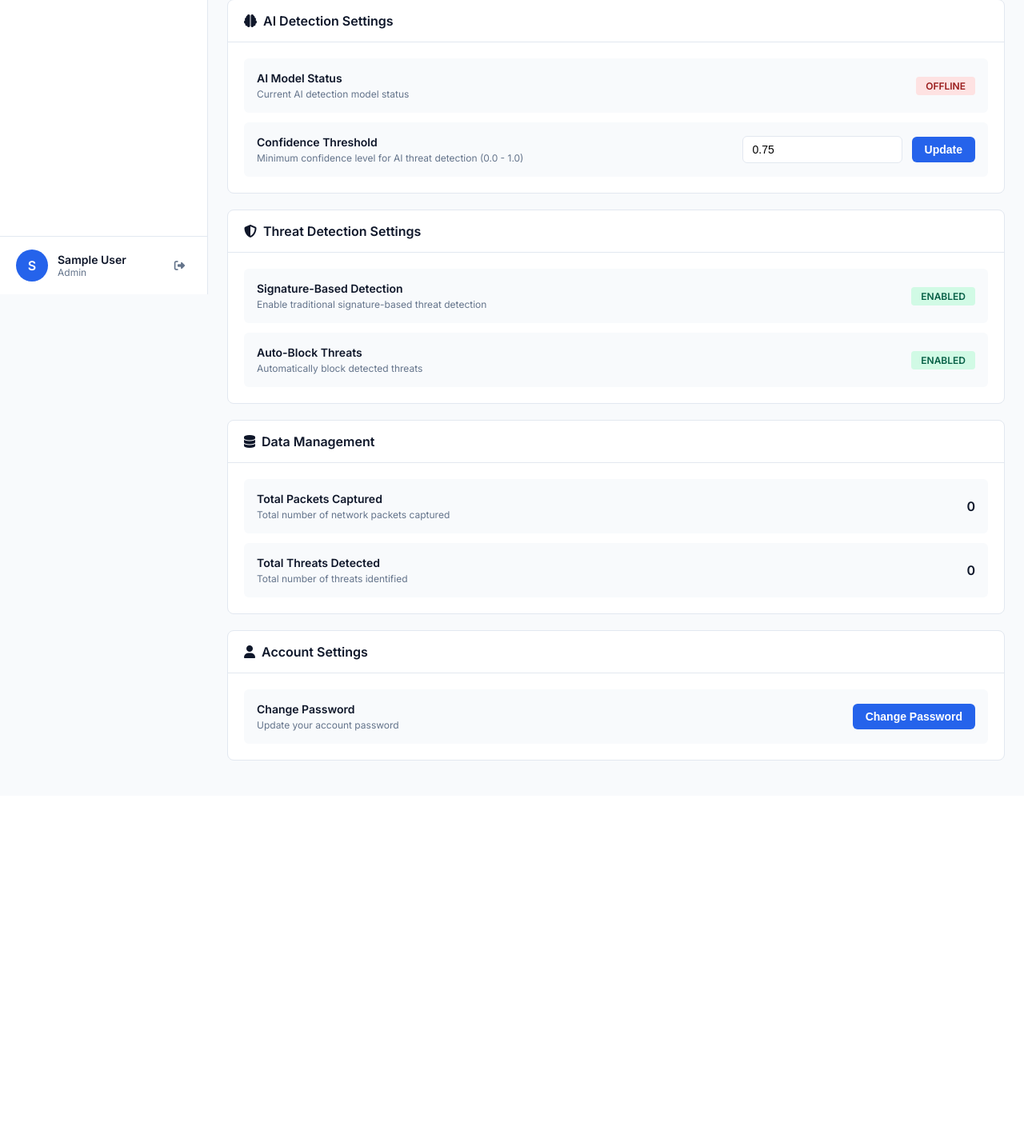
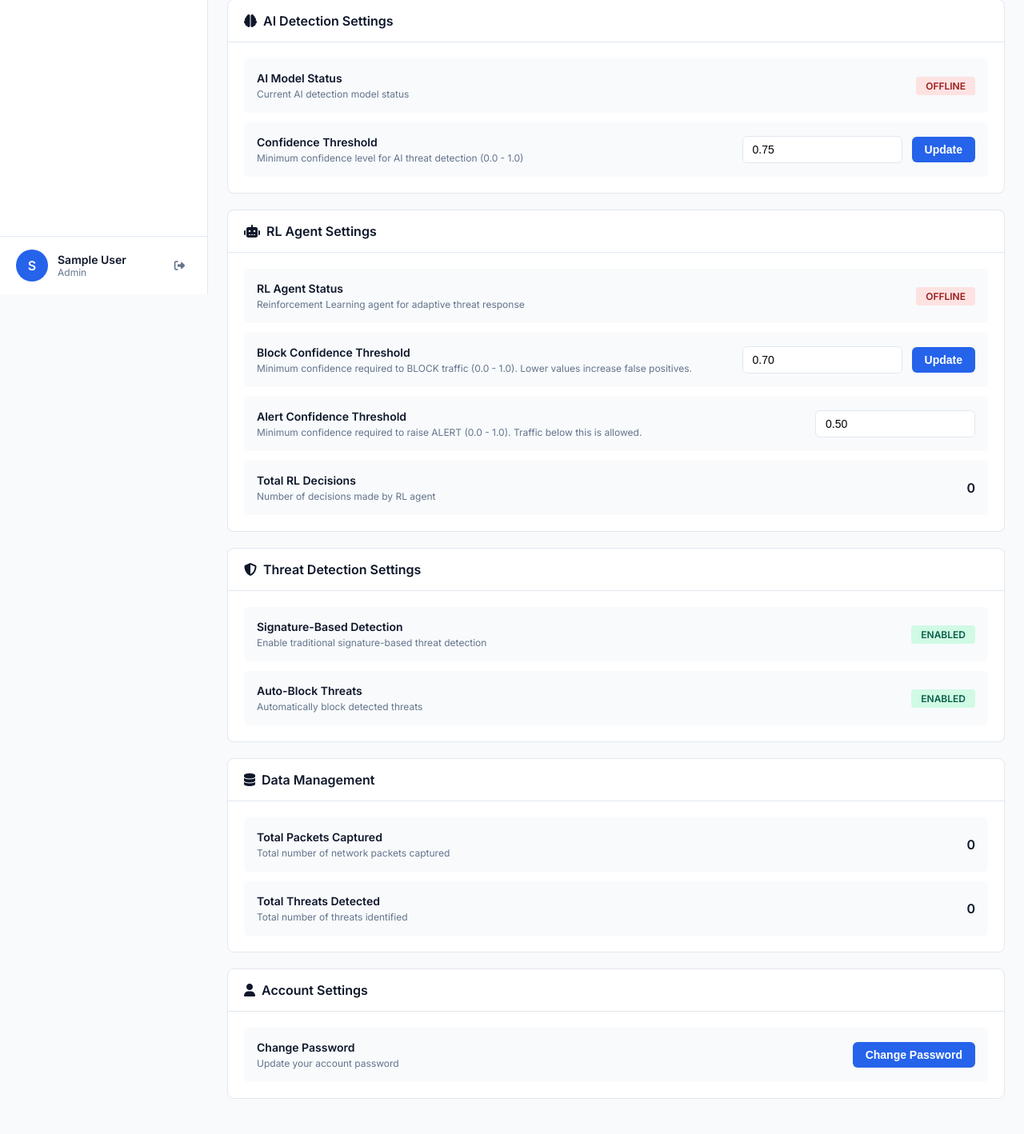
Before and after one commit to 100-1824/fyp, a Flask app: page /settings in a window 1280 px wide. Shown: the part 432-1850 px from the top of the page at 80% size. Before the commit the page ends 1383 px from the top, so only its background shows below. Run offline with Flask 3, Linux system fonts and the light colour scheme; the visitor is signed in with stand-in values (Sample User, id 1); some libraries are stand-ins or nearby versions.

Commit message:
fix: Add confidence thresholds to RL agent to reduce false positives
- Add block_threshold (70%) and alert_threshold (50%) to RL detection
- Downgrade RL actions when confidence is below thresholds
- Add /api/rl-threshold endpoint to configure RL thresholds at runtime
- Add /api/detection-thresholds endpoint to get all detection settings
- Add RL Agent Settings section to Settings page with threshold controls
- Users can now adjust sensitivity to reduce false positive blocks

```diff
--- a/dids-dashboard/routes/api.py
+++ b/dids-dashboard/routes/api.py
@@ -256,6 +256,62 @@ def init_api_routes(app, packet_service, threat_service, ai_service=None, rl_ser
                 )
         except Exception as e:
             return jsonify({"success": False, "error": str(e)}), 400
+
+    @api_bp.route("/rl-threshold", methods=["GET", "POST"])
+    @login_required
+    def rl_threshold():
+        """Get or set RL detection confidence thresholds"""
+        if not rl_service or not rl_service.is_ready():
+            return jsonify({"success": False, "error": "RL service not available"}), 400
+
+        if request.method == "GET":
+            return jsonify({
+                "success": True,
+                "thresholds": rl_service.get_thresholds()
+            })
+
+        try:
+            data = request.get_json()
+            results = {"success": True, "updated": {}}
+
+            # Update block threshold if provided
+            if "block_threshold" in data:
+                block_val = float(data["block_threshold"])
+                if rl_service.set_block_threshold(block_val):
+                    results["updated"]["block_threshold"] = block_val
+                else:
+                    return jsonify({"success": False, "error": "Invalid block threshold (must be 0.0-1.0)"}), 400
+
+            # Update alert threshold if provided
+            if "alert_threshold" in data:
+                alert_val = float(data["alert_threshold"])
+                if rl_service.set_alert_threshold(alert_val):
+                    results["updated"]["alert_threshold"] = alert_val
+                else:
+                    return jsonify({"success": False, "error": "Invalid alert threshold (must be 0.0-1.0)"}), 400
+
+            results["thresholds"] = rl_service.get_thresholds()
+            return jsonify(results)
+
+        except Exception as e:
+            return jsonify({"success": False, "error": str(e)}), 400
+
+    @api_bp.route("/detection-thresholds", methods=["GET"])
+    @login_required
+    def get_detection_thresholds():
+        """Get all detection thresholds (AI and RL)"""
+        thresholds = {
+            "ai": {
+                "enabled": ai_service is not None and ai_service.is_ready(),
+                "confidence_threshold": ai_service.confidence_threshold if ai_service else 0.50,
+            },
+            "rl": {
+                "enabled": rl_service is not None and rl_service.is_ready(),
+                "block_threshold": rl_service.block_threshold if rl_service else 0.70,
+                "alert_threshold": rl_service.alert_threshold if rl_service else 0.50,
+            }
+        }
+        return jsonify(thresholds)
 
     @api_bp.route("/detection-overview")
     @login_required
--- a/dids-dashboard/templates/settings.html
+++ b/dids-dashboard/templates/settings.html
@@ -585,6 +585,59 @@
             <div class="card">
                 <div class="card-header">
                     <h3 class="card-title">
+                        <i class="fas fa-robot"></i>
+                        RL Agent Settings
+                    </h3>
+                </div>
+                <div class="card-body">
+                    <div class="setting-group">
+                        <div class="setting-item">
+                            <div class="setting-info">
+                                <div class="setting-label">RL Agent Status</div>
+                                <div class="setting-description">Reinforcement Learning agent for adaptive threat response</div>
+                            </div>
+                            <div class="setting-control">
+                                <span class="status-badge status-active" id="rl-status">LOADING</span>
+                            </div>
+                        </div>
+
+                        <div class="setting-item">
+                            <div class="setting-info">
+                                <div class="setting-label">Block Confidence Threshold</div>
+                                <div class="setting-description">Minimum confidence required to BLOCK traffic (0.0 - 1.0). Lower values increase false positives.</div>
+                            </div>
+                            <div class="setting-control">
+                                <input type="number" class="input-field" id="rl-block-threshold" min="0" max="1" step="0.05" value="0.70">
+                                <button class="btn btn-primary" onclick="updateRLThresholds()">Update</button>
+                            </div>
+                        </div>
+
+                        <div class="setting-item">
+                            <div class="setting-info">
+                                <div class="setting-label">Alert Confidence Threshold</div>
+                                <div class="setting-description">Minimum confidence required to raise ALERT (0.0 - 1.0). Traffic below this is allowed.</div>
+                            </div>
+                            <div class="setting-control">
+                                <input type="number" class="input-field" id="rl-alert-threshold" min="0" max="1" step="0.05" value="0.50">
+                            </div>
+                        </div>
+
+                        <div class="setting-item">
+                            <div class="setting-info">
+                                <div class="setting-label">Total RL Decisions</div>
+                                <div class="setting-description">Number of decisions made by RL agent</div>
+                            </div>
+                            <div class="setting-control">
+                                <span style="font-weight: 600;" id="rl-decisions">0</span>
+                            </div>
+                        </div>
+                    </div>
+                </div>
+            </div>
+
+            <div class="card">
+                <div class="card-header">
+                    <h3 class="card-title">
                         <i class="fas fa-shield-alt"></i>
                         Threat Detection Settings
                     </h3>
@@ -724,11 +777,54 @@
             }
         }
 
+        async function updateRLThresholds() {
+            const blockThreshold = parseFloat(document.getElementById('rl-block-threshold').value);
+            const alertThreshold = parseFloat(document.getElementById('rl-alert-threshold').value);
+
+            if (blockThreshold < 0 || blockThreshold > 1 || alertThreshold < 0 || alertThreshold > 1) {
+                toast.warning('Thresholds must be between 0.0 and 1.0');
+                return;
+            }
+
+            if (alertThreshold > blockThreshold) {
+                toast.warning('Alert threshold should be lower than block threshold');
+                return;
+            }
+
+            try {
+                loading.show('Updating RL thresholds...');
+                const response = await fetch('/api/rl-threshold', {
+                    method: 'POST',
+                    headers: { 'Content-Type': 'application/json' },
+                    body: JSON.stringify({
+                        block_threshold: blockThreshold,
+                        alert_threshold: alertThreshold
+                    })
+                });
+
+                const data = await response.json();
+                loading.hide();
+
+                if (data.success) {
+                    toast.success('RL thresholds updated: Block=' + (blockThreshold * 100).toFixed(0) + '%, Alert=' + (alertThreshold * 100).toFixed(0) + '%');
+                    pulseElement('rl-block-threshold');
+                    pulseElement('rl-alert-threshold');
+                } else {
+                    toast.error('Failed to update thresholds: ' + (data.error || 'Unknown error'));
+                }
+            } catch(e) {
+                console.error('Error updating RL thresholds:', e);
+                loading.hide();
+                toast.error('Failed to update RL thresholds');
+            }
+        }
+
         async function loadSettings() {
             try {
                 const stats = await fetch('/api/stats').then(r => r.json());
                 const aiStats = await fetch('/api/ai-stats').then(r => r.json());
                 const modelInfo = await fetch('/api/ai-model-info').then(r => r.json());
+                const rlStats = await fetch('/api/rl-stats').then(r => r.json());
 
                 animateNumber('total-packets', stats.total_packets);
                 const totalThreats = (stats.threats_blocked || 0) + (aiStats.total_detections || 0);
@@ -745,6 +841,22 @@
                     document.getElementById('ai-status').className = 'status-badge status-inactive';
                 }
 
+                // Load RL Agent settings
+                if (rlStats.rl_model_loaded) {
+                    document.getElementById('rl-status').textContent = 'ACTIVE';
+                    document.getElementById('rl-status').className = 'status-badge status-active';
+                    if (rlStats.block_threshold !== undefined) {
+                        document.getElementById('rl-block-threshold').value = rlStats.block_threshold;
+                    }
+                    if (rlStats.alert_threshold !== undefined) {
+                        document.getElementById('rl-alert-threshold').value = rlStats.alert_threshold;
+                    }
+                    animateNumber('rl-decisions', rlStats.total_decisions || 0);
+                } else {
+                    document.getElementById('rl-status').textContent = 'OFFLINE';
+                    document.getElementById('rl-status').className = 'status-badge status-inactive';
+                }
+
                 document.getElementById('network-interface').textContent = 'eth0';
             } catch(e) {
                 console.error('Error loading settings:', e);
```
Also changed, not shown: dids-dashboard/services/rl_detection.py (+70 -0 lines).
